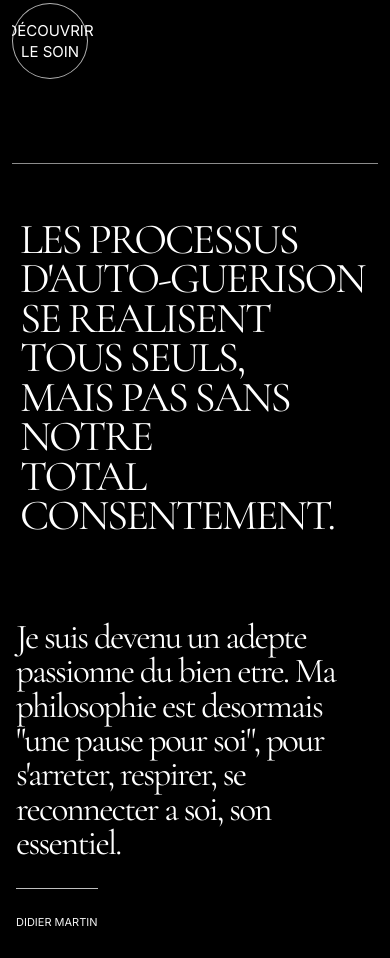
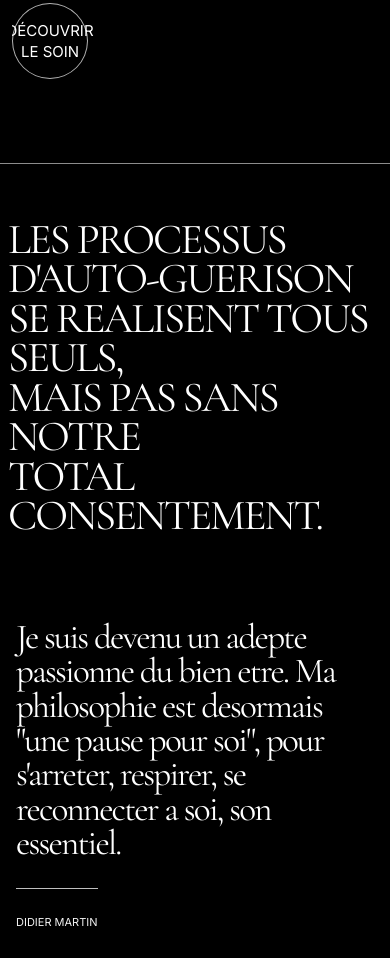
Before and after one commit to azurdemirovic/vita-physiotheraphy, a plain HTML site: page index.html in a window 390 px wide. Shown: the part 5223-6181 px from the top of the page. Drawn offline with nearby package versions, Linux system fonts and the light colour scheme.

Commit message:
viewport fixes

```diff
--- a/index.html
+++ b/index.html
@@ -240,7 +240,9 @@
         </div>
       </div>
 
-      <div class="services-extended">
+    </section>
+
+    <section class="services-extended">
       <h2 class="services-extended-title">
         <span>LES PROCESSUS</span>
         <span>D'AUTO-GUERISON</span>
@@ -248,7 +250,6 @@
         <span class="services-extended-indent">MAIS PAS SANS NOTRE</span>
         <span class="services-extended-indent">TOTAL CONSENTEMENT.</span>
       </h2>
-      </div>
     </section>
 
     <section class="portrait-section">
--- a/style.css
+++ b/style.css
@@ -463,7 +463,7 @@
 .services-grid-line {
   position: absolute;
   top: 0;
-  bottom: 100svh;
+  bottom: 0;
   width: 1px;
   background: rgba(255, 255, 255, 0.55);
   pointer-events: none;
@@ -611,14 +611,19 @@
 }
 
 .services-extended {
-  height: 100svh;
-  min-height: 100svh;
+  background: #000000;
+  color: #ffffff;
+  height: 100dvh;
+  min-height: 100dvh;
+  max-height: 100dvh;
+  flex: 0 0 100dvh;
   display: flex;
   align-items: center;
-  padding: 72px 84px 72px 14px;
+  padding: 0 84px 0 14px;
   border-top: 1px solid rgba(255, 255, 255, 0.55);
   scroll-snap-align: start;
   scroll-snap-stop: always;
+  overflow: hidden;
 }
 
 .services-extended-title {
@@ -629,6 +634,7 @@
   font-weight: 400;
   letter-spacing: -0.05em;
   color: #ffffff;
+  padding: 72px 0;
 }
 
 .services-extended-title span {
@@ -1066,13 +1072,17 @@
   }
 
   .services-extended {
-    height: 100svh;
-    min-height: 100svh;
-    padding: 56px 48px 56px 14px;
+    height: 100dvh;
+    min-height: 100dvh;
+    max-height: 100dvh;
+    flex: 0 0 100dvh;
+    padding: 0 48px 0 14px;
+    overflow: hidden;
   }
 
   .services-extended-title {
     font-size: clamp(48px, 5.25vw, 81px);
+    padding: 56px 0;
   }
 
   .services-extended-indent {
@@ -1394,6 +1404,7 @@
   .services-extended-title {
     font-size: clamp(42px, 11vw, 74px);
     line-height: 0.92;
+    padding: 0;
   }
 
   .services-extended-indent {
```
Lines whose indentation alone changed are shown as unchanged.
